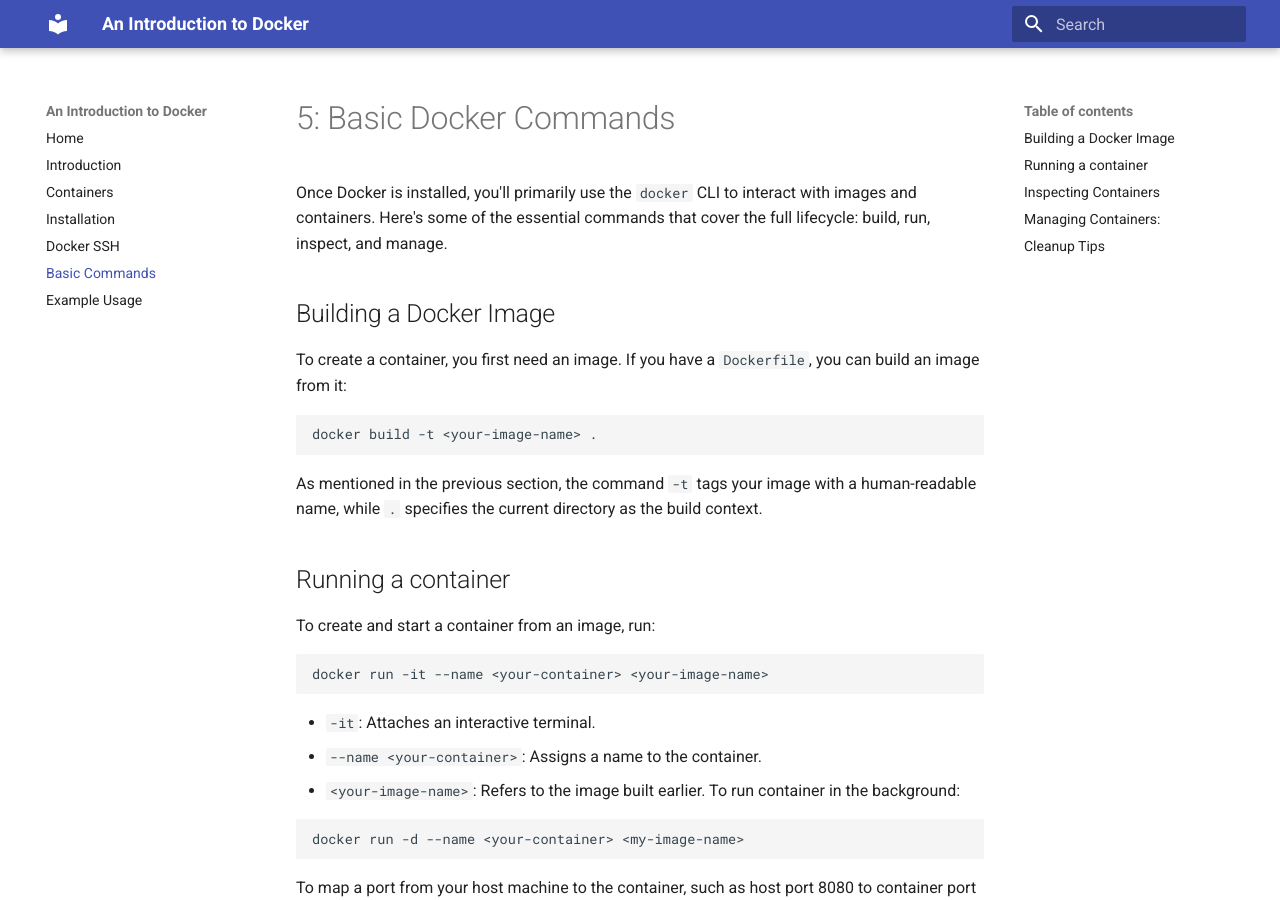
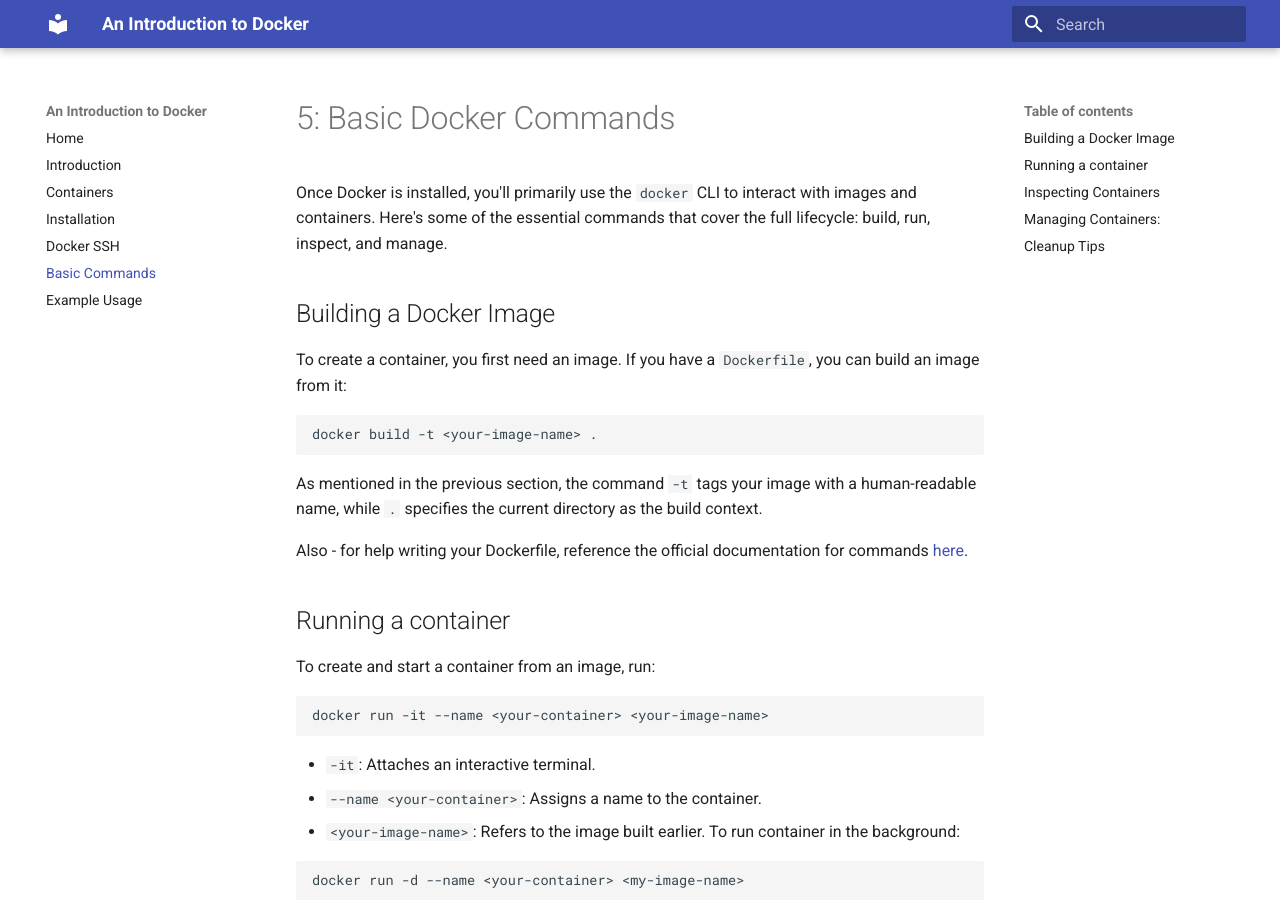
Before and after one commit to det-lab/docker-lesson, an MkDocs documentation site: the page built from docs/05_basic-commands.md, in a window 1280 px wide and 900 px high. Built offline with MkDocs 1.6.1 and Material for MkDocs 9.7.7, drawn with Linux system fonts in a browser that asks for light colours.

Commit message:
Added Dockerfile reference

````diff
--- a/docs/05_basic-commands.md
+++ b/docs/05_basic-commands.md
@@ -6,6 +6,8 @@
 docker build -t <your-image-name> .
 ```
 As mentioned in the previous section, the command `-t` tags your image with a human-readable name, while `.` specifies the current directory as the build context.
+
+Also - for help writing your Dockerfile, reference the official documentation for commands [here](https://docs.docker.com/reference/dockerfile/).
 ## Running a container
 To create and start a container from an image, run:
 ```bash
````
